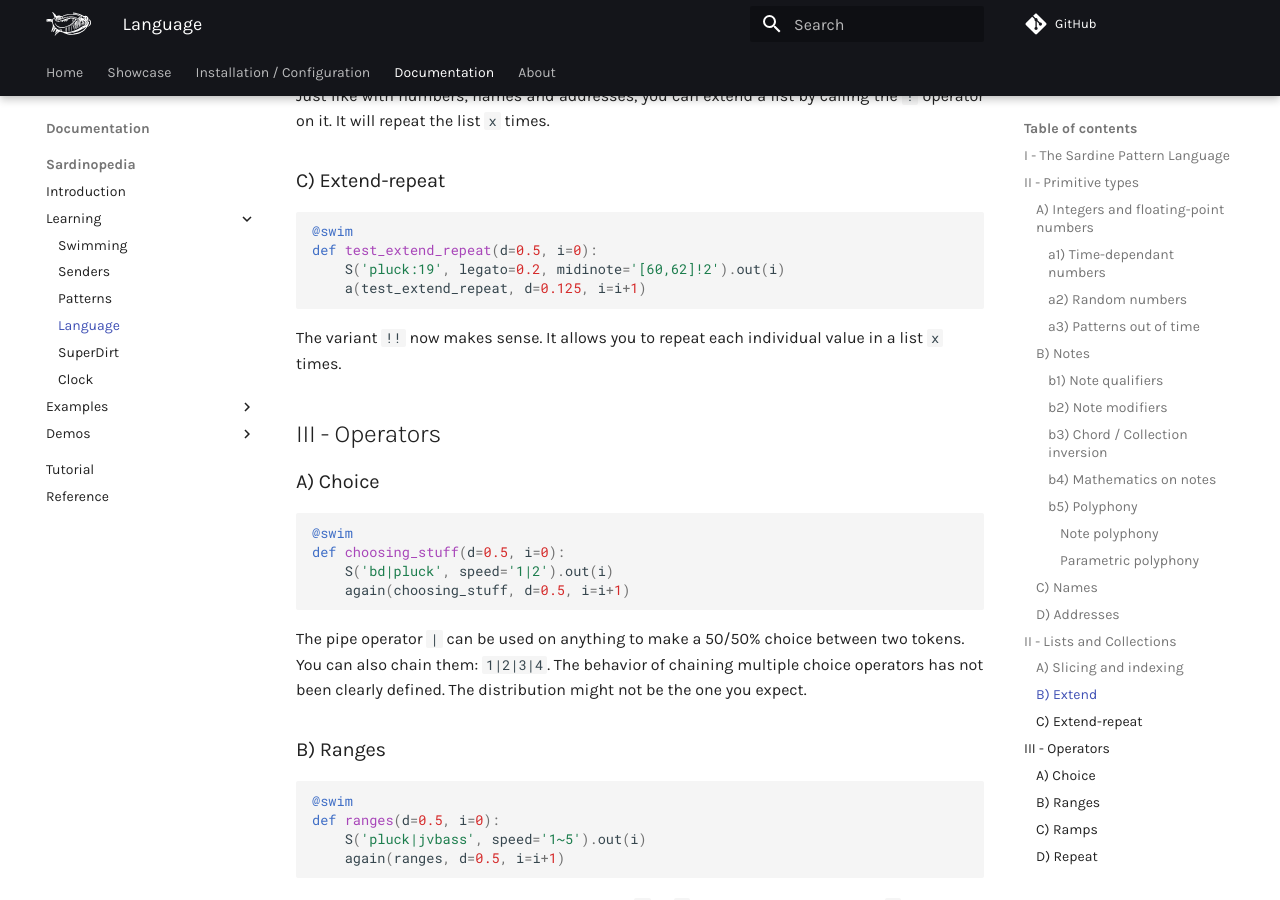
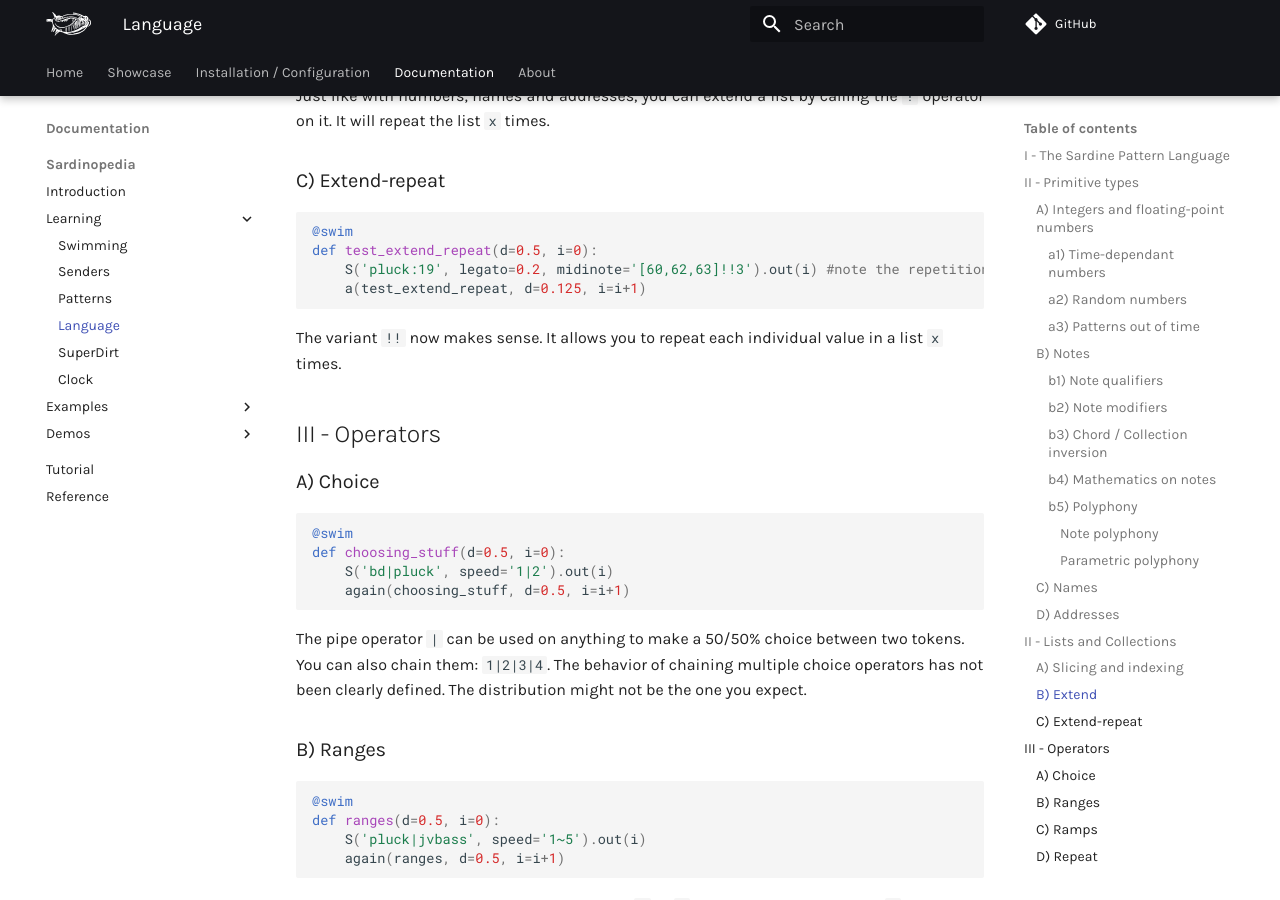
Before and after one commit to EmmaleeBonderud0325/sardine, an MkDocs documentation site: the page built from docs/documentation/sardinopedia/pattern_language.md, in a window 1280 px wide and 900 px high, scrolled down 9641 px. Built offline with MkDocs 1.6.1 and Material for MkDocs 9.7.7, drawn with Linux system fonts in a browser that asks for light colours; comment, search, counter and statistics services are not loaded.

Commit message:
Correct !! in example
The second "!" was missing in the code example.

````diff
--- a/docs/documentation/sardinopedia/pattern_language.md
+++ b/docs/documentation/sardinopedia/pattern_language.md
@@ -376,7 +376,7 @@ Just like with numbers, names and addresses, you can extend a list by calling th
 ```python
 @swim
 def test_extend_repeat(d=0.5, i=0):
-    S('pluck:19', legato=0.2, midinote='[60,62]!2').out(i)
+    S('pluck:19', legato=0.2, midinote='[60,62,63]!!3').out(i) #note the repetition of values within the list
     a(test_extend_repeat, d=0.125, i=i+1)
 ```
 The variant `!!` now makes sense. It allows you to repeat each individual value in a list `x` times.
````
